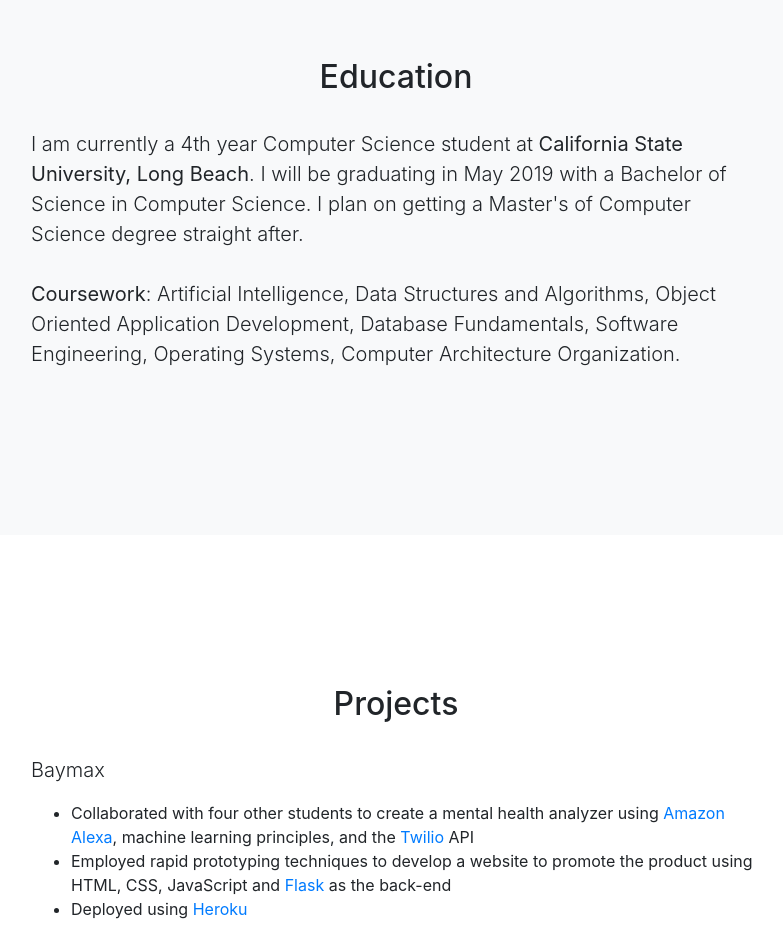
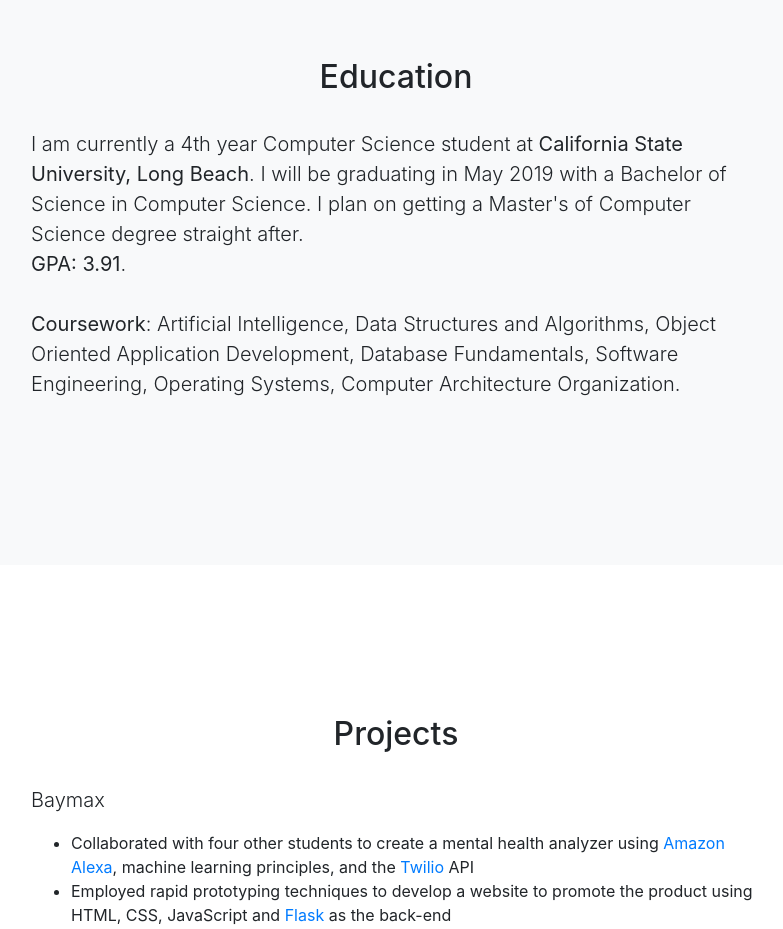
Before and after one commit to kenle123/kenle.github.io, a website with bundled scripts: page index.html in a window 1280 px wide. Shown: the part 1540-2469 px from the top of the page, without its empty margins (244-1027 px from the left). Built offline with nearby package versions, Linux system fonts and the light colour scheme.

Commit message:
Added gpa to education section

```diff
--- a/index.html
+++ b/index.html
@@ -95,9 +95,8 @@
           <h2>Education</h2><br />
           <p class="lead">I am currently a 4th year Computer Science student at <b>California State University, Long
               Beach</b>. I will be graduating in May 2019 with a Bachelor of Science in Computer Science. I plan on
-            getting a
-            Master's of Computer Science degree straight after.<br /><br /><b>Coursework</b>: Artificial Intelligence,
-            Data Structures and Algorithms, Object Oriented Application Development,
+            getting a Master's of Computer Science degree straight after.<br /><b>GPA: 3.91</b>.<br /><br /><b>Coursework</b>: Artificial
+            Intelligence, Data Structures and Algorithms, Object Oriented Application Development,
             Database Fundamentals, Software Engineering, Operating Systems, Computer Architecture Organization.</p>
         </div>
       </div>
```
